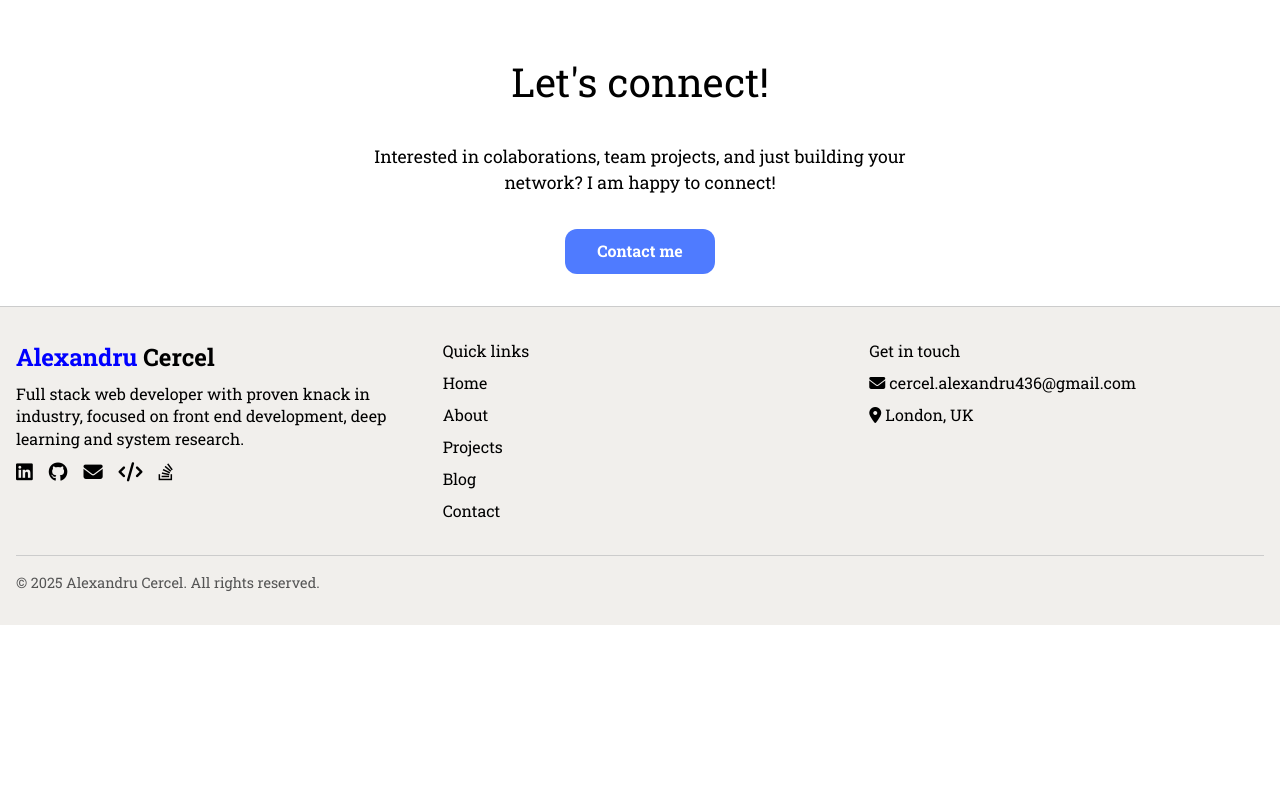
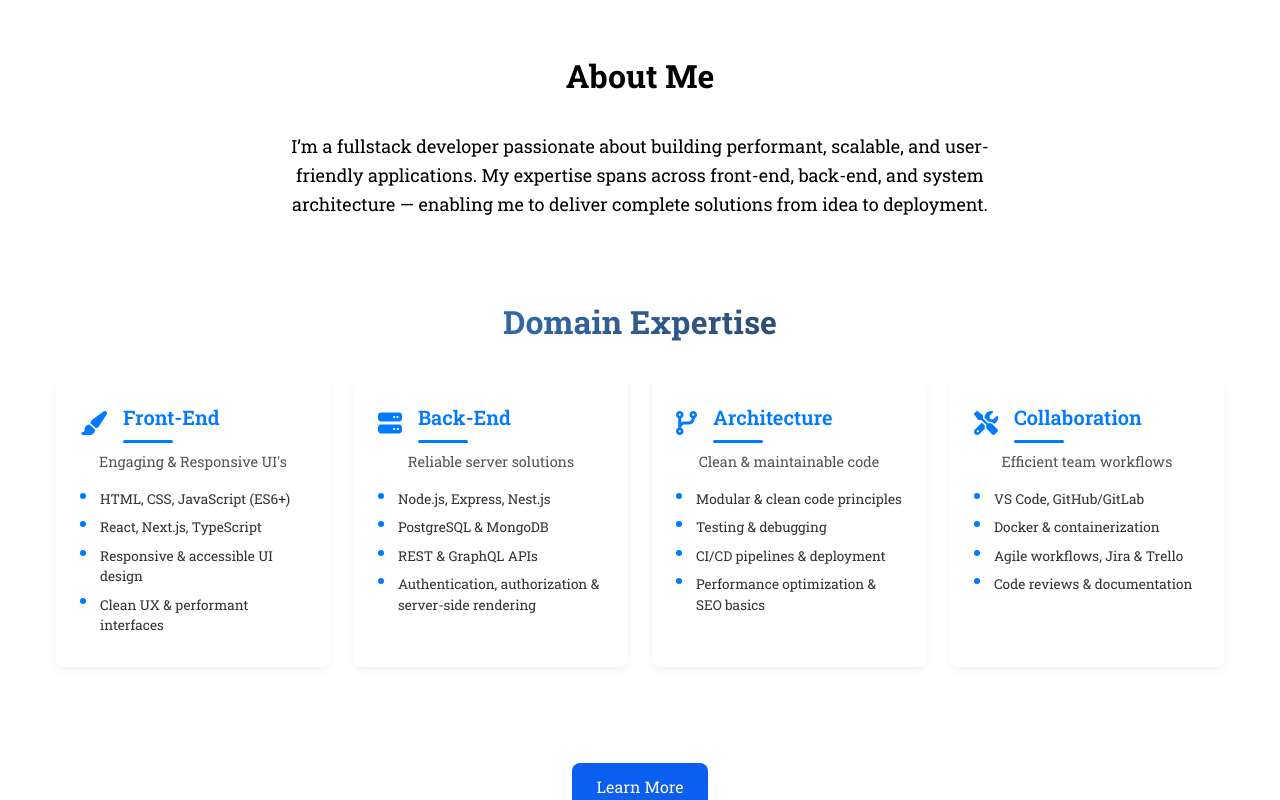
Before and after one commit to Alez05/personal-portfolio.v1.2, a Next.js app: page / in a window 1280 px wide. Shown: the part 780-1580 px from the top of the page. Before the commit the page ends 1405 px from the top, so only its background shows below. Built offline with nearby package versions, Linux system fonts and the light colour scheme; no server answers.

Commit message:
feat: new feature on the homepage - got the about section done

```diff
--- /dev/null
+++ b/src/app/api/home/about-section/about-section.ts
@@ -0,0 +1,11 @@
+// aboutSection.ts
+import type { TAboutSection } from "@components/home";
+import { DomainExpertiseData } from "../../domain-expertise/expertise";
+
+export const AboutSectionData: TAboutSection = {
+  title: "About Me",
+  description:
+    "I’m a fullstack developer passionate about building performant, scalable, and user-friendly applications. My expertise spans across front-end, back-end, and system architecture — enabling me to deliver complete solutions from idea to deployment.",
+  ctaLink: "/about",
+  domainExpertise: DomainExpertiseData,
+};
--- /dev/null
+++ b/src/app/api/home/about-section/route.ts
@@ -0,0 +1,6 @@
+import { NextResponse } from "next/server"
+import { AboutSectionData } from "./about-section"
+
+export const GET = () => {
+  return NextResponse.json(AboutSectionData)
+}
--- /dev/null
+++ b/src/components/home/about/about.css
@@ -0,0 +1,50 @@
+.ha-about-section {
+  /* height: 100vh; full viewport */
+  display: flex;
+  justify-content: center; /* center horizontally */
+  align-items: center;     /* center vertically */
+  padding: 2rem;
+  text-align: center;      /* everything inside is centered */
+  box-sizing: border-box;
+}
+
+.ha-about-content {
+  display: flex;
+  flex-direction: column;
+  align-items: center;
+  gap: 2rem; /* spacing between title, description, carousel, button */
+}
+
+.ha-about-title {
+  font-size: 2rem;
+  font-weight: 700;
+}
+
+.ha-about-description {
+  font-size: 1.125rem;
+  line-height: 1.6;
+  max-width: 700px; /* optional: keeps text readable */
+}
+
+.ha-about-carousel {
+  display: flex;
+  gap: 1rem;
+  overflow-x: auto;
+  scroll-snap-type: x mandatory;
+  padding-bottom: 1rem;
+  width: 100%;
+  justify-content: center; /* center the carousel itself */
+}
+
+.ha-about-cta {
+  display: inline-block;
+  padding: 0.75rem 1.5rem;
+  background-color: #0b5ff0;
+  color: #FEFAE0;
+  text-decoration: none;
+  border-radius: 0.5rem;
+}
+
+.ha-about-cta:hover {
+  background-color: #626F47;
+}
--- /dev/null
+++ b/src/components/home/about/about.tsx
@@ -0,0 +1,31 @@
+// components/home/AboutSection.tsx
+import "./about.css";
+import { DomainExpertise } from "@components/about";
+import { getAboutSectionAction } from "./action";
+
+const AboutSection = async () => {
+  const about = await getAboutSectionAction();
+
+  if (!about) return <section className="ha-about-section">No about data</section>;
+
+  return (
+    <section className="ha-about-section">
+      <div className="ha-about-content">
+        <h2 className="ha-about-title">{about.title}</h2>
+        {about.description && <p className="ha-about-description">{about.description}</p>}
+
+        <div className="ha-about-carousel">
+          <DomainExpertise />
+        </div>
+
+        {about.ctaLink && (
+          <a href={about.ctaLink} className="ha-about-cta">
+            Learn More
+          </a>
+        )}
+      </div>
+    </section>
+  );
+};
+
+export { AboutSection };
--- /dev/null
+++ b/src/components/home/about/about.type.ts
@@ -0,0 +1,8 @@
+import { TExpertise } from "@components/about";
+
+export type TAboutSection = {
+  title?: string;
+  description?: string;
+  ctaLink?: string; // link to About page
+  domainExpertise?: TExpertise[]; // optional, imported from your data
+};
--- /dev/null
+++ b/src/components/home/about/action.ts
@@ -0,0 +1,16 @@
+// app/api/about/about.action.ts
+import { AboutSectionData } from "@app/api/home/about-section/about-section";
+import { TAboutSection } from "./about.type";
+
+export const getAboutSectionAction = async ():Promise<TAboutSection | null> =>  {
+  try {
+    const res = await fetch('http://localhost:3000/api/home/about-section');
+    if (!res.ok) throw new Error('Failed to load the data');
+
+    const data: TAboutSection = await res.json();
+    return data
+  } catch (err) {
+    console.error('Failed toload the data', err)
+    return null
+  }
+}
--- /dev/null
+++ b/src/components/home/about/index.ts
@@ -0,0 +1,5 @@
+// components
+export { AboutSection } from './about'
+
+// types
+export type { TAboutSection } from './about.type'
--- a/src/components/home/index.ts
+++ b/src/components/home/index.ts
@@ -2,6 +2,8 @@
 export { Home } from './page'
 // components
 export { HomeHero } from './home-hero'
+export { AboutSection } from './about'
 
 // types
 export type { THero } from './home-hero'
+export type { TAboutSection } from './about'
--- a/src/components/home/page.tsx
+++ b/src/components/home/page.tsx
@@ -1,10 +1,12 @@
 import { ContactCTA } from "@components/shared"
 import { HomeHero } from "./home-hero"
+import { AboutSection } from "./about"
 
 const Home = () => {
   return (
     <div>
       <HomeHero />
+      <AboutSection />
       <ContactCTA />
     </div>
   )
--- a/src/components/index.ts
+++ b/src/components/index.ts
@@ -11,3 +11,7 @@ export { ContactCTA } from './shared'
 //types
 
 export { type TCVData, type TSkillGroup, type TJourney } from './about'
+
+// home
+
+export type { TAboutSection } from './home'
```
